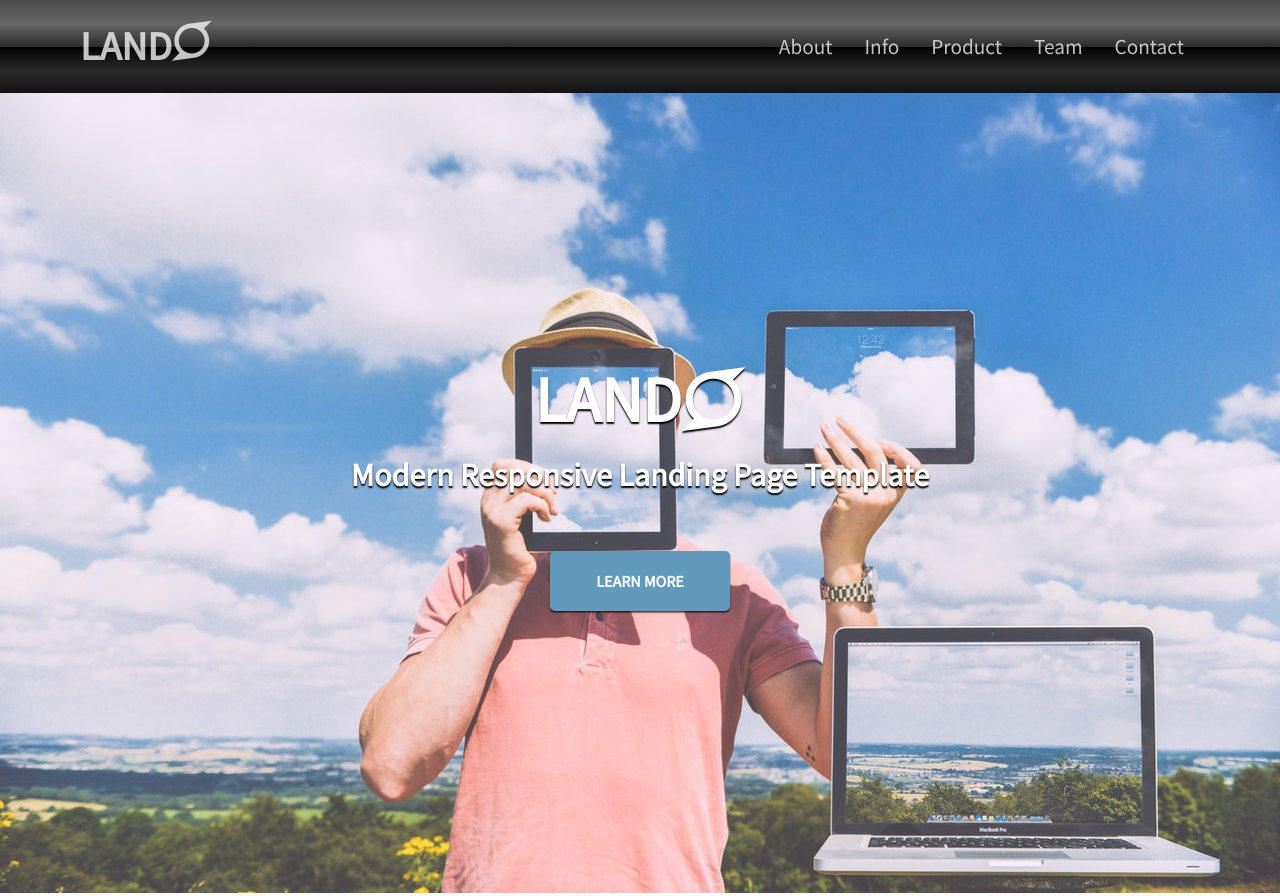
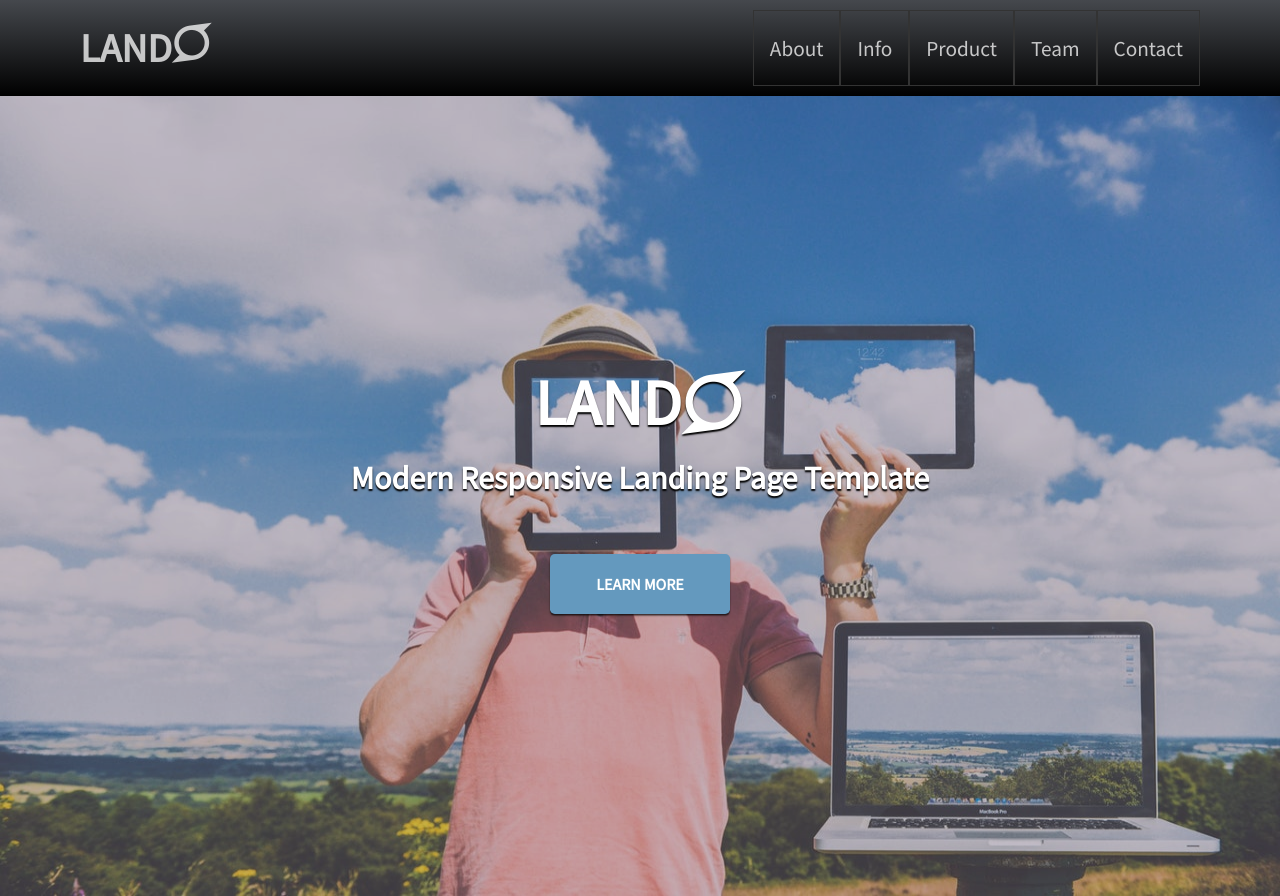
Before and after one commit to jbratcher/lando, a website: page index.html in a window 1280 px wide. Shown: the top 896 px of the page. Drawn offline with Linux system fonts and the light colour scheme; a web font is replaced by a local one.

Commit message:
fixed smooth scroll, added tile styling to nav items

```diff
--- a/index.html
+++ b/index.html
@@ -40,7 +40,9 @@
 
     <section class="hero">
 
-        <div class="background-image" style="background-image: url(src/img/hero.jpg);"></div>
+        <div>
+            <img src="/src/img/hero.jpg" class="background-image"></img>
+        </div>
 
         <div class="hero-content">
             <h2>Land<i class="fa fa-superpowers"></i></h2>
--- a/src/scss/styles.scss
+++ b/src/scss/styles.scss
@@ -5,7 +5,7 @@ $primary-color: #00b5f0;
 $tert-color: #006C90;
 $font-sans: 'Source Sans Pro', sans-serif;
 $font-serif: 'Source Serif Pro', serif;
-$header-bg: linear-gradient(to bottom, rgba(76,76,76,1) 0%,rgba(89,89,89,1) 12%,rgba(102,102,102,1) 25%,rgba(71,71,71,1) 39%,rgba(44,44,44,1) 50%,rgba(0,0,0,1) 51%,rgba(17,17,17,1) 60%,rgba(43,43,43,1) 76%,rgba(28,28,28,1) 91%,rgba(19,19,19,1) 100%);
+$header-bg: linear-gradient(to bottom, rgba(69,72,77,1) 0%,rgba(0,0,0,1) 100%);
 
 //Global
 
@@ -14,6 +14,10 @@ $header-bg: linear-gradient(to bottom, rgba(76,76,76,1) 0%,rgba(89,89,89,1) 12%,
     padding: 0;
     -webkit-box-sizing: border-box;
     box-sizing: border-box;
+}
+
+html {
+    scroll-behavior: smooth;
 }
 
 body {
@@ -147,11 +151,12 @@ section:not(.hero):nth-child(odd) {
 
 header {
     background: $header-bg;
+    height: 12vh;
     width: 100%;
     display: flex;
     justify-content: space-between;
     align-items: center;
-    padding: 1.33rem 2rem;
+    padding: 0 2rem;
     color: #fff;
 
     a {
@@ -164,15 +169,26 @@ header {
         text-decoration: none;
     }
 
+    nav {
+        height: inherit;
+    }
+
     ul {
         display: flex;
         list-style: none;
         margin-right: 3rem;
+        height: inherit;
     }
 
     li {
+        align-self: center;
         font-size: 1.33rem;
-        margin: 0 1rem;
+        padding: 1.453rem 1rem;
+        border: 0.0625rem solid #333;
+    }
+
+    li:hover {
+        background: black;
     }
 }
 
```
Also changed, not shown: readme.md, src/css/styles.css.
